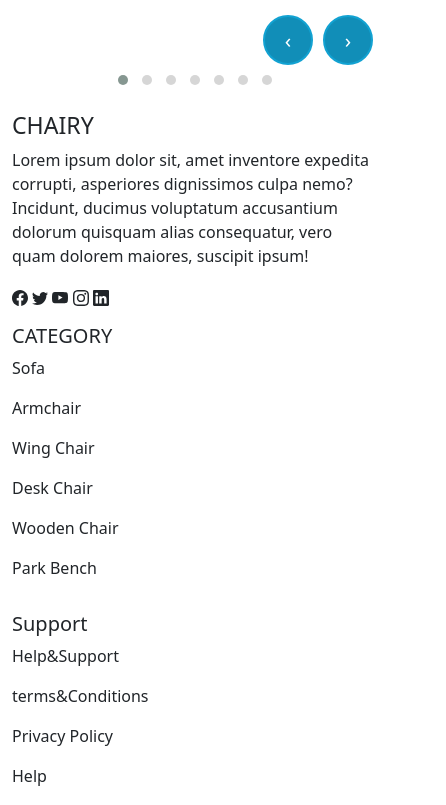
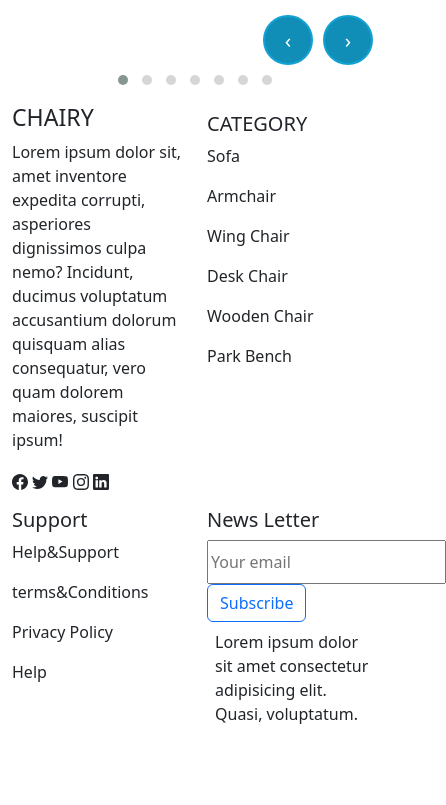
Before and after one commit to IbrahimMulla23/comfy-main, a plain HTML site: page index.html in a window 390 px wide. Shown: the part 4239-5044 px from the top of the page, 446 px wide, since content can reach past the window. After the commit the page ends 4989 px from the top, so only its background shows below. Drawn offline with nearby package versions, Linux system fonts and the light colour scheme.

Commit message:
full responsive

```diff
--- a/index.html
+++ b/index.html
@@ -396,7 +396,7 @@
 
 
   <section id="about">
-    <div class="container testadj">
+    <div class="container-fluid testadj">
       <div class="row mt-5 d-flex justify-content-center p-4 text-center">
         <h1>What Our Clients Say</h1>
         <div class="col-md-6 pt-3">
@@ -441,10 +441,10 @@
         </div>
       </div>
     </div>
-
+  </section>
 
     <section class="" id="Shop">
-      <div class="container">
+      <div class="container-fluid">
         <div class="row">
           <h2>Features Products</h2>
           <div class="owl-carousel owl-theme">
@@ -573,8 +573,8 @@
     <section id="About">
       <div class="container-fluid last-section">
         <div class="row">
-          <div class="col-lg-3 pt-3">
-            <ul class="nav">
+          <div class="col-6 col-md-3 pt-2">
+            <ul class="nav flex-coloumn">
               <li class="nav-item">
                 <h3>CHAIRY</h3>
               </li>
@@ -618,7 +618,7 @@
             </ul>
           </div>
 
-          <div class="col-lg-3 pt-3">
+          <div class="col-6 col-md-3 pt-3">
             <ul class="nav flex-column">
               <li class="nav-item">
                 <h5>CATEGORY</h2>
@@ -644,7 +644,7 @@
             </ul>
           </div>
 
-          <div class="col-lg-3 pt-3">
+          <div class="col-6 col-md-3 pt-3">
             <ul class="nav flex-column">
               <li class="nav-item">
                 <h5>Support</h5>
@@ -664,7 +664,7 @@
             </ul>
           </div>
 
-          <div class="col-lg-3 pt-3">
+          <div class="col-6 col-md-3 pt-3">
             <ul class="nav flex-coloumn">
               <li class="nav-item">
                 <h5>News Letter</h5>
--- a/style.css
+++ b/style.css
@@ -45,6 +45,8 @@
 .last-section{
     display: grid;
     grid-template-columns: auto auto;
+    justify-content: center;
+
 }
 
 
```
